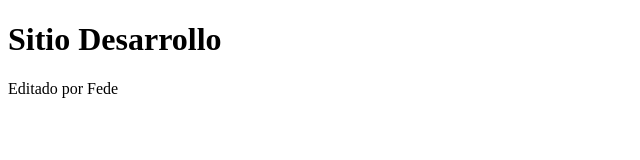
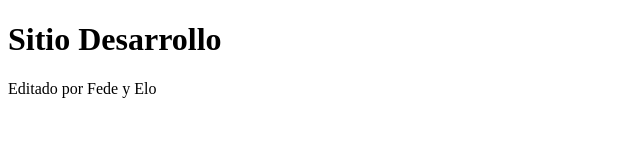
Before and after one commit to EloyMeglio/GITFEDE, a plain HTML site: page index.html in a window 1280 px wide. Shown: the full height of the page, 0-640 px from the left. Drawn offline with Linux system fonts and the light colour scheme.

Commit message:
modific p

```diff
--- a/index.html
+++ b/index.html
@@ -8,6 +8,6 @@
 </head>
 <body>
     <h1>Sitio Desarrollo</h1>
-    <p>Editado por Fede</p>
+    <p>Editado por Fede y Elo</p>
 </body>
 </html>
```
